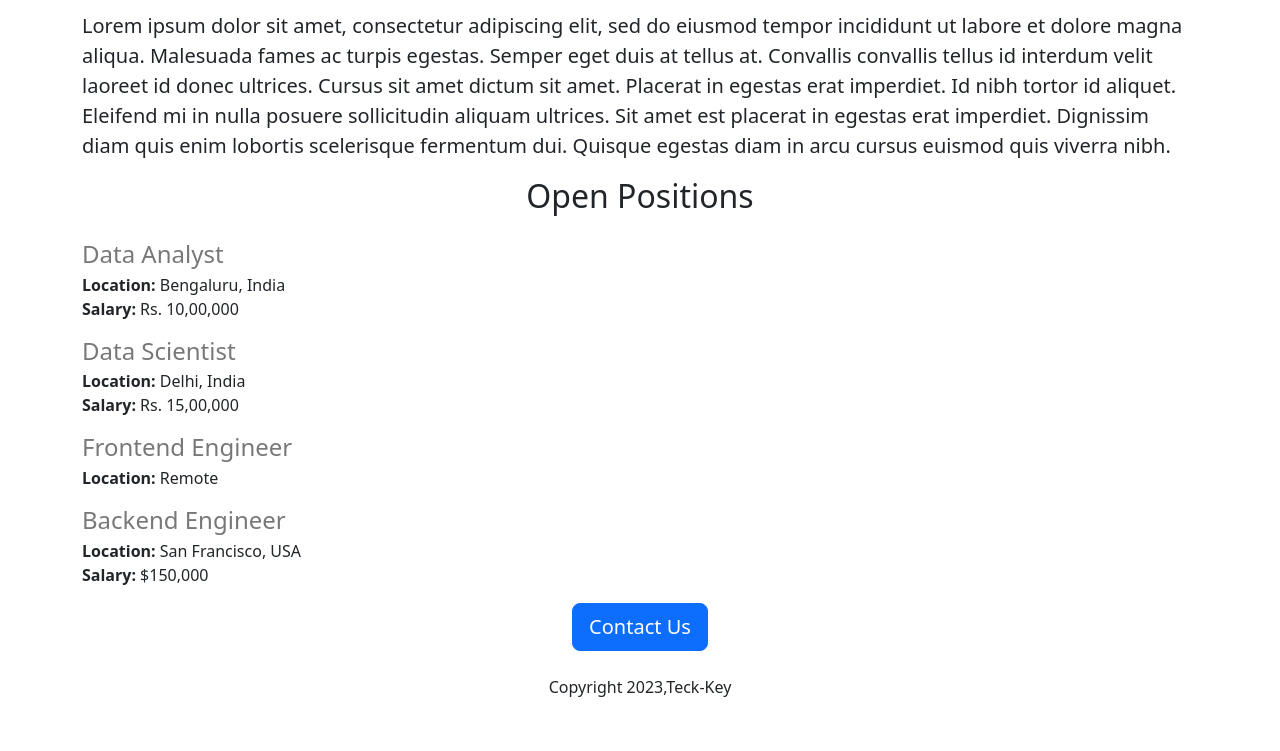
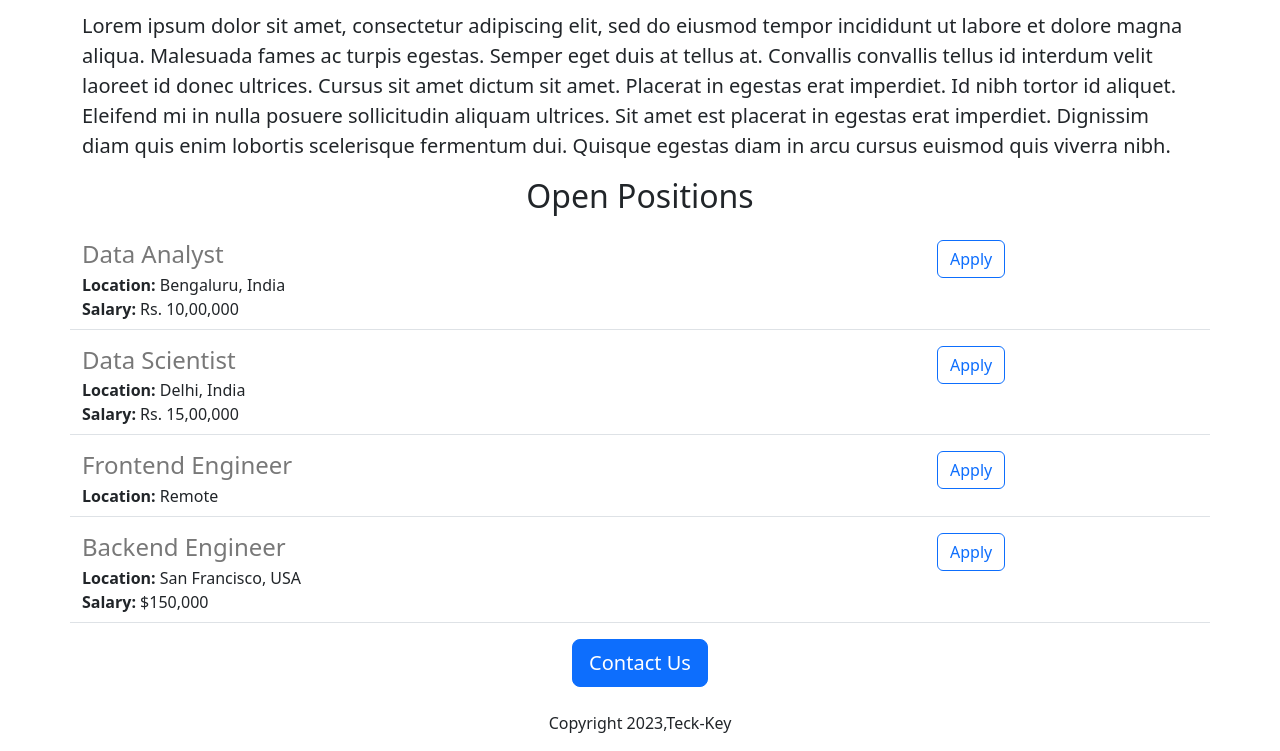
Before and after one commit to Aman0110-bot/career-website-project, a Flask app: page / in a window 1280 px wide. Shown: the part 499-1250 px from the top of the page. Before the commit the page ends 1196 px from the top, so only its background shows below. Run offline with Flask 3, Linux system fonts and the light colour scheme.

Commit message:
Dynamic data using templates

```diff
--- a/app.py
+++ b/app.py
@@ -32,7 +32,7 @@ JOBS = [
 
 @app.route("/")
 def hello_world():
-  return render_template('home.html',jobs=JOBS)
+  return render_template('home.html',jobs=JOBS,company_name='Tech-key')
 
 
 if __name__ == "__main__":
--- a/templates/home.html
+++ b/templates/home.html
@@ -24,13 +24,7 @@
         <h2 class="text-center mt-2 mb-4">Open Positions</h2>
         <div>
             {% for job in jobs %}
-                <div style="margin-bottom: 16px;">
-                  <h4 style="color:rgb(120,120,120); margin-bottom: 4px;"> {{job['title']}}</h4>
-                  <div><b>Location:</b> {{job['location']}}</div>
-                  {% if 'salary' in job %}
-                  <div><b>Salary:</b> {{job['salary']}}</div>
-                  {% endif %}
-                </div>
+                {% include 'jobitem.html' %}
             {% endfor %}
 
         </div>
--- /dev/null
+++ b/templates/jobitem.html
@@ -0,0 +1,16 @@
+<div class="border-bottom row" style="margin-bottom: 16px; padding-bottom: 8px;">
+
+<div class="col-9">
+    <h4 style="color:rgb(120,120,120); margin-bottom: 4px; "> {{job['title']}}</h4>
+    <div><b>Location:</b> {{job['location']}}</div>
+    {% if 'salary' in job %}
+    <div><b>Salary:</b> {{job['salary']}}</div>
+    {% endif %}
+</div>
+
+ <div class="col-3">
+    <button type="button" class="btn btn-outline-primary">Apply</button>
+ </div>
+
+
+</div>
```
